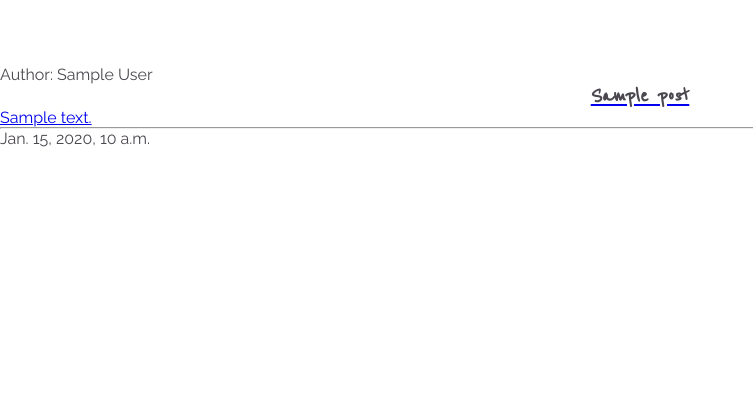
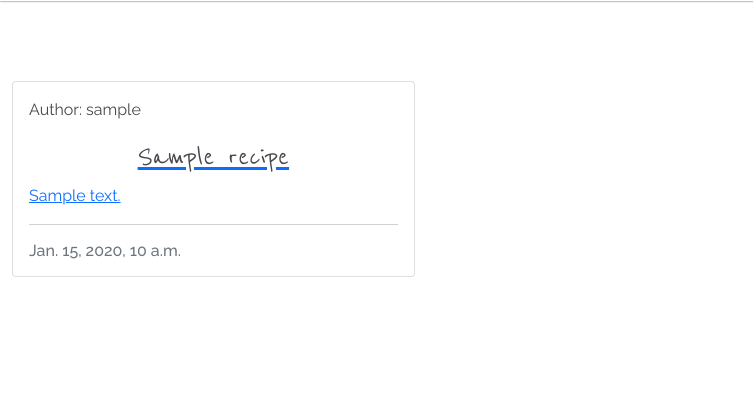
Before and after one commit to rachaelbabister/blush-bakes-blog, a Django app: template apps/blog/templates/blog/index.html in a window 1280 px wide. Shown: the part 79-495 px from the top of the page, without its empty margins (0-753 px from the left). Run offline with Django 5.2, Linux system fonts and the light colour scheme; tables that the repository leaves empty hold one stand-in row (values such as "Sample post"); the template is opened without the code that fills it: values that come from a table or form of the project are taken from there, most other values are stand-ins (such as "Sample title", 1, 10 or a date in 2020); parts of the project's set-up code (start-up, migrations or seed data) failed here and were passed over; some libraries are stand-ins or nearby versions.

Commit message:
Add recipes using a JSON Fixture. 'created_on' was removed for this, and then readded after migration took place

```diff
--- a/apps/blog/templates/blog/index.html
+++ b/apps/blog/templates/blog/index.html
@@ -11,7 +11,7 @@
         <!-- Blog Entries Column -->
         <div class="col-12 mt-3 left">
             <div class="row">
-                {% for post in post_list %}
+                {% for recipe in recipe_list %}
                 <div class="col-md-4">
                     <div class="card mb-4">
                         <div class="card-body">
@@ -24,16 +24,16 @@
                                     alt="{{ post.title }}">
                                 {% endif %} -->
                                 <div class="image-flash">
-                                    <p class="author">Author: {{ post.author }}</p>
+                                    <p class="author">Author: {{ recipe.author }}</p>
                                 </div>
                             </div>
                             <a href="#" class="post-link">
-                                <h2 class="card-title">{{ post.title }}</h2>
-                                <p class="card-text">{{ post.excerpt }}</p>
+                                <h2 class="card-title">{{ recipe.title }}</h2>
+                                <p class="card-text">{{ recipe.excerpt }}</p>
                             </a>
 
                             <hr />
-                            <p class="card-text text-muted h6">{{ post.created_on}}
+                            <p class="card-text text-muted h6">{{ recipe.created_on}}
                             </p>
                         </div>
                     </div>
--- a/apps/blog/views.py
+++ b/apps/blog/views.py
@@ -6,4 +6,4 @@ from .models import Recipe
 class RecipeList(generic.ListView):
     queryset = Recipe.objects.filter(status=1)
     template_name = "blog/index.html"
-    paginate_by = 8
+    paginate_by = 4
--- a/blushbakes/settings.py
+++ b/blushbakes/settings.py
@@ -28,7 +28,7 @@ TEMPLATES_DIR = os.path.join(BASE_DIR, 'templates')
 SECRET_KEY = os.environ.get('SECRET_KEY')
 
 # SECURITY WARNING: don't run with debug turned on in production!
-DEBUG = False
+DEBUG = True
 
 ALLOWED_HOSTS = ['8000-rachaelbabister-blush-ba-qlpypwqg2y.us1.codeanyapp.com', '.herokuapp.com']
 
@@ -62,7 +62,7 @@ TEMPLATES = [
     {
         'BACKEND': 'django.template.backends.django.DjangoTemplates',
         'DIRS': [TEMPLATES_DIR],
-        'APP_DIRS': True,
+        'APP_DIRS': False,
         'OPTIONS': {
             'context_processors': [
                 'django.template.context_processors.debug',
--- a/templates/base.html
+++ b/templates/base.html
@@ -20,6 +20,10 @@
     <link rel="apple-touch-icon" sizes="180x180" href="#">
     <link rel="icon" type="image/png" sizes="32x32" href="#">
     <link rel="icon" type="image/png" sizes="16x16" href="#">
+
+    <!-- Bootstrap CSS -->
+    <link href="https://cdn.jsdelivr.net/npm/bootstrap@5.0.1/dist/css/bootstrap.min.css" rel="stylesheet"
+    integrity="sha384-+0n0xVW2eSR5OomGNYDnhzAbDsOXxcvSN1TPprVMTNDbiYZCxYbOOl7+AMvyTG2x" crossorigin="anonymous">
 
     <!-- Stylesheet -->
     <link rel="stylesheet" href="{% static 'css/style.css' %}">
```
Also changed, not shown: apps/blog/templates/blog/fixtures/recipes.json (deleted, +0 -16 lines), apps/blog/migrations/0004_remove_recipe_updated_on.py (added), apps/blog/migrations/0005_recipe_updated_on.py (added), 1 other file.
